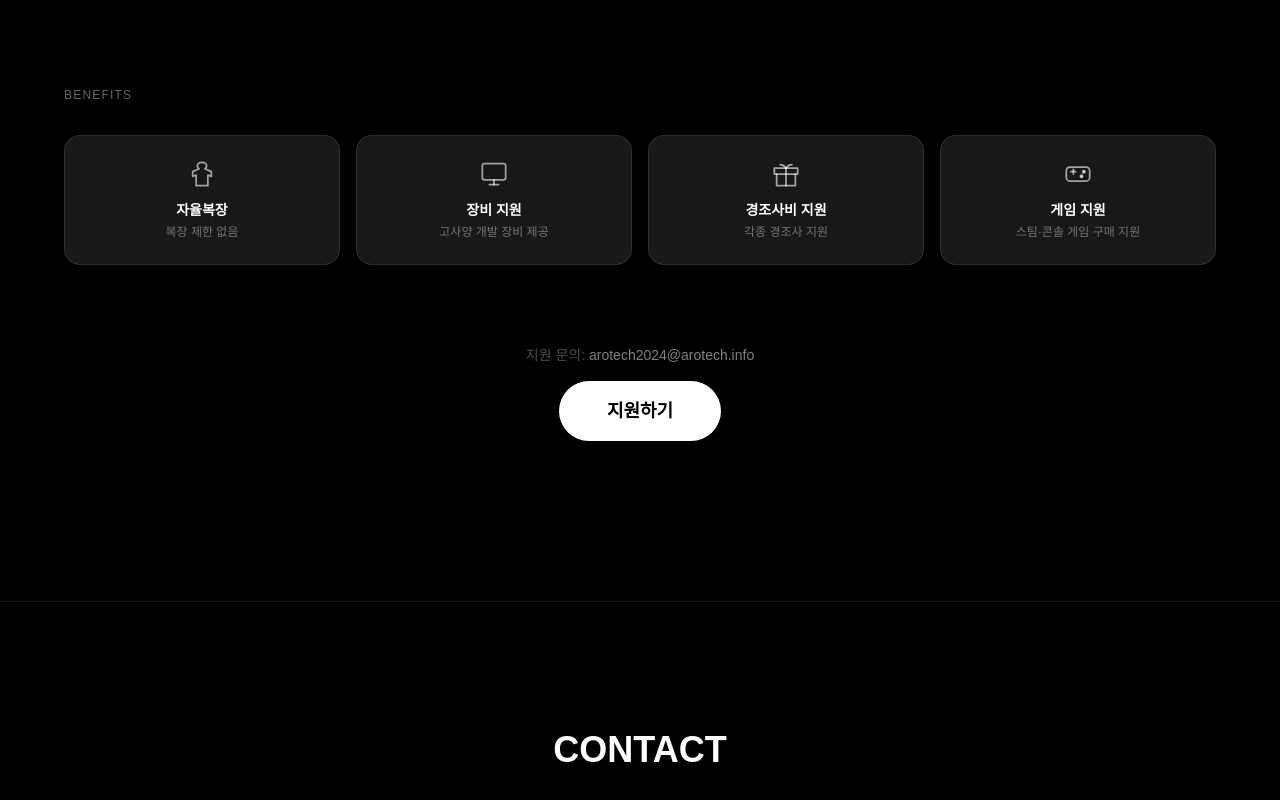
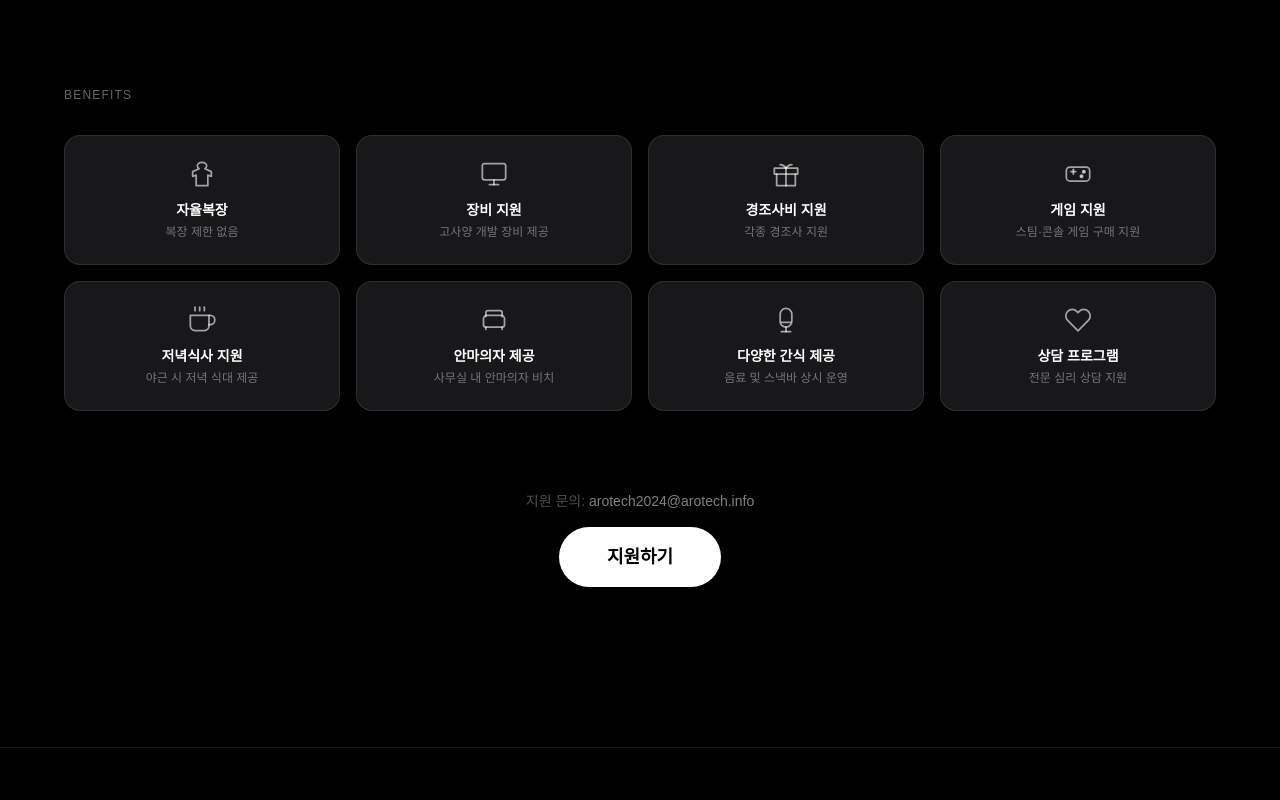
Before and after one commit to arotech-inc/corporate, a Next.js app: page / in a window 1280 px wide. Shown: the part 4300-5100 px from the top of the page. Built offline with nearby package versions, Linux system fonts and the light colour scheme.

Commit message:
Benefits add

```diff
--- a/app/page.tsx
+++ b/app/page.tsx
@@ -354,6 +354,18 @@ export default function Home() {
                 { label: "게임 지원", desc: "스팀·콘솔 게임 구매 지원", icon: (
                   <svg width="28" height="28" viewBox="0 0 24 24" fill="none" stroke="currentColor" strokeWidth="1.5" strokeLinecap="round" strokeLinejoin="round"><rect x="2" y="6" width="20" height="12" rx="3"/><circle cx="17" cy="10" r="1" fill="currentColor"/><circle cx="15" cy="14" r="1" fill="currentColor"/><line x1="6" y1="10" x2="10" y2="10"/><line x1="8" y1="8" x2="8" y2="12"/></svg>
                 )},
+                { label: "저녁식사 지원", desc: "야근 시 저녁 식대 제공", icon: (
+                  <svg width="28" height="28" viewBox="0 0 24 24" fill="none" stroke="currentColor" strokeWidth="1.5" strokeLinecap="round" strokeLinejoin="round"><path d="M18 8h1a4 4 0 010 8h-1"/><path d="M2 8h16v9a4 4 0 01-4 4H6a4 4 0 01-4-4V8z"/><line x1="6" y1="1" x2="6" y2="4"/><line x1="10" y1="1" x2="10" y2="4"/><line x1="14" y1="1" x2="14" y2="4"/></svg>
+                )},
+                { label: "안마의자 제공", desc: "사무실 내 안마의자 비치", icon: (
+                  <svg width="28" height="28" viewBox="0 0 24 24" fill="none" stroke="currentColor" strokeWidth="1.5" strokeLinecap="round" strokeLinejoin="round"><path d="M19 9V6a2 2 0 00-2-2H7a2 2 0 00-2 2v3"/><path d="M3 11v5a2 2 0 002 2h14a2 2 0 002-2v-5a3 3 0 00-3-3H6a3 3 0 00-3 3z"/><path d="M5 18v2"/><path d="M19 18v2"/></svg>
+                )},
+                { label: "다양한 간식 제공", desc: "음료 및 스낵바 상시 운영", icon: (
+                  <svg width="28" height="28" viewBox="0 0 24 24" fill="none" stroke="currentColor" strokeWidth="1.5" strokeLinecap="round" strokeLinejoin="round"><path d="M12 2a5 5 0 015 5v6a5 5 0 01-10 0V7a5 5 0 015-5z"/><path d="M8 14h8"/><line x1="12" y1="18" x2="12" y2="22"/><line x1="8" y1="22" x2="16" y2="22"/></svg>
+                )},
+                { label: "상담 프로그램", desc: "전문 심리 상담 지원", icon: (
+                  <svg width="28" height="28" viewBox="0 0 24 24" fill="none" stroke="currentColor" strokeWidth="1.5" strokeLinecap="round" strokeLinejoin="round"><path d="M20.84 4.61a5.5 5.5 0 00-7.78 0L12 5.67l-1.06-1.06a5.5 5.5 0 00-7.78 7.78L12 21.23l8.84-8.84a5.5 5.5 0 000-7.78z"/></svg>
+                )},
               ].map(({ icon, label, desc }) => (
                 <div key={label} className="bg-zinc-900 border border-white/10 rounded-2xl px-6 py-6 text-center">
                   <div className="flex justify-center text-white/60 mb-3">{icon}</div>
```
